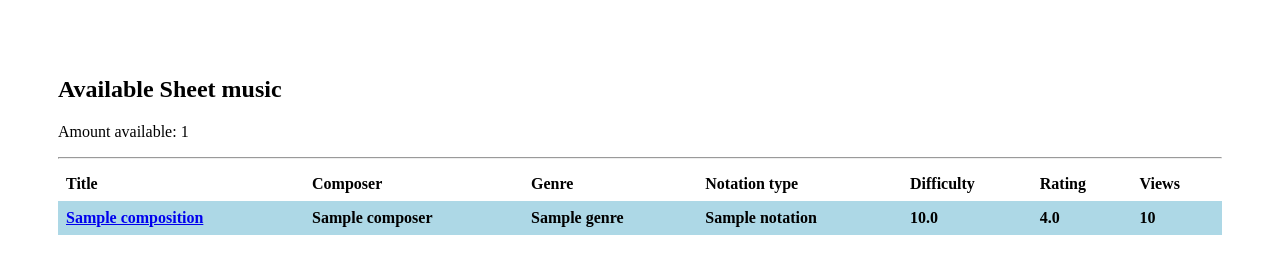
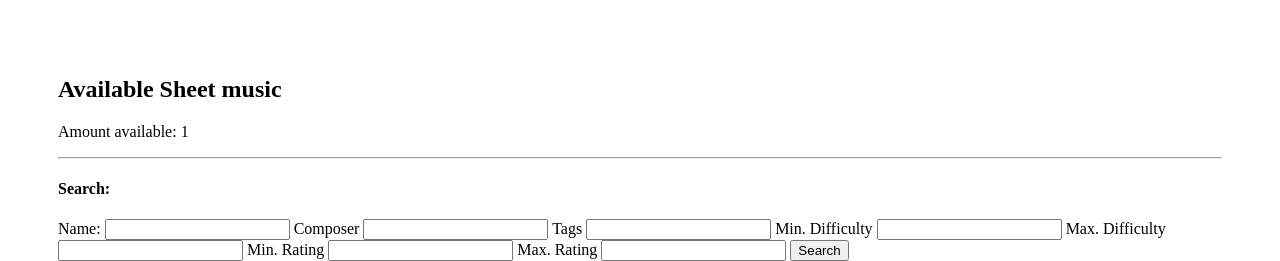
Before and after one commit to ElectricShakuhachi/tietokantasovellus-shakuarchive, a Flask app: template src/templates/index.html in a window 1280 px wide. Shown: the part 254-515 px from the top of the page. Run offline with Flask 2, Linux system fonts and the light colour scheme; the template is opened without the code that fills it: most values are stand-ins (such as "Sample title", 1, 10 or a date in 2020); lists and menus that the app fills with data are empty.

Commit message:
Add search possibility

```diff
--- a/src/app.py
+++ b/src/app.py
@@ -187,6 +187,46 @@ def upload_file():
             flash("Unsupported filetype", "error")
             return redirect("/upload")
 
+@app.route("/search", methods=["POST"])
+def search():
+    if session["csrf_token"] != request.form["csrf_token"]:
+        abort(403)
+    sql = "SELECT c.id as id, c.title AS title, \
+            c.composer AS composer, c.views AS views, \
+            c.genre AS genre, c.notation AS notation, \
+            AVG(d.difficulty) AS difficulty, \
+            AVG(r.rating) AS rating \
+            FROM compositions c, ratings r, \
+            difficultyratings d \
+            WHERE r.song_id=c.id AND d.song_id=c.id "
+    name = request.form["name"]
+    composer = request.form["composer"]
+    tags = request.form["tags"]
+    min_difficulty = request.form["min-difficulty"]
+    max_difficulty = request.form["max-difficulty"]
+    min_rating = request.form["min-rating"]
+    max_rating = request.form["max-rating"]
+    if name:
+        sql += "AND CONTAINS(c.title, :name) "
+    if composer:
+        sql += "AND CONTAINS(c.composer, :composer) "
+    if tags:
+        sql += "AND CONTAINS(c.tags :tags) "
+    if min_difficulty:
+        sql += "AND AVG(d.difficulty) >= :min_difficulty "
+    if max_difficulty:
+        sql += "AND AVG(d.difficulty) <= :max_difficulty "
+    if min_rating:
+        sql += "AND AVG(r.rating) >= :min_rating "
+    if max_rating:
+        sql += "AND AVG(r.rating) <= :max_rating "
+    sql += "GROUP BY c.id"
+    result = db.session.execute(sql, {"name": name, "composer": composer,
+    "tags": tags, "min_rating": min_rating, "max_rating": max_rating,
+    "min_difficulty": min_difficulty, "max_difficulty": max_difficulty})
+    compositions = result.fetchall()
+    return render_template("index.html", count=len(compositions), compositions=compositions)
+
 @app.route("/rate/", methods=["POST"])
 def rate():
     if session["csrf_token"] != request.form["csrf_token"]:
--- a/src/templates/index.html
+++ b/src/templates/index.html
@@ -8,6 +8,26 @@
 		<div id="musiclist">
 			<h2>Available Sheet music</h2>
 			<p>Amount available: {{ count }}</p><hr>
+			<h4>Search:</h4>
+			<form action="/search" method="POST" enctype="multipart/form-data">
+				<label for="searchname">Name:</label>
+				<input id="searchname" type="text" name="name">
+				<label for="searchcomposer">Composer</label>
+				<input id="searchcomposer" type="text" name="composer">
+				<label for="searchtags">Tags</label>
+				<input id="searchtags" type="text" name="tags">
+				<label for="searchmindifficulty">Min. Difficulty</label>
+				<input id="searchmindifficulty" type="number" name="tags">
+				<label for="searchmaxdifficulty">Max. Difficulty</label>
+				<input id="searchmaxdifficulty" type="number" name="tags">
+				<label for="searchminrating">Min. Rating</label>
+				<input id="searchminrating" type="number" name="tags">
+				<label for="searchmaxrating">Max. Rating</label>
+				<input id="searchmaxrating" type="number" name="tags">
+
+				<input type="hidden" name="csrf_token" value="{{  session.csrf_token  }}">
+				<input type="submit" value="Search">
+			</form>
 			<table>
 				<tr>
 					<th>Title</th>
```
